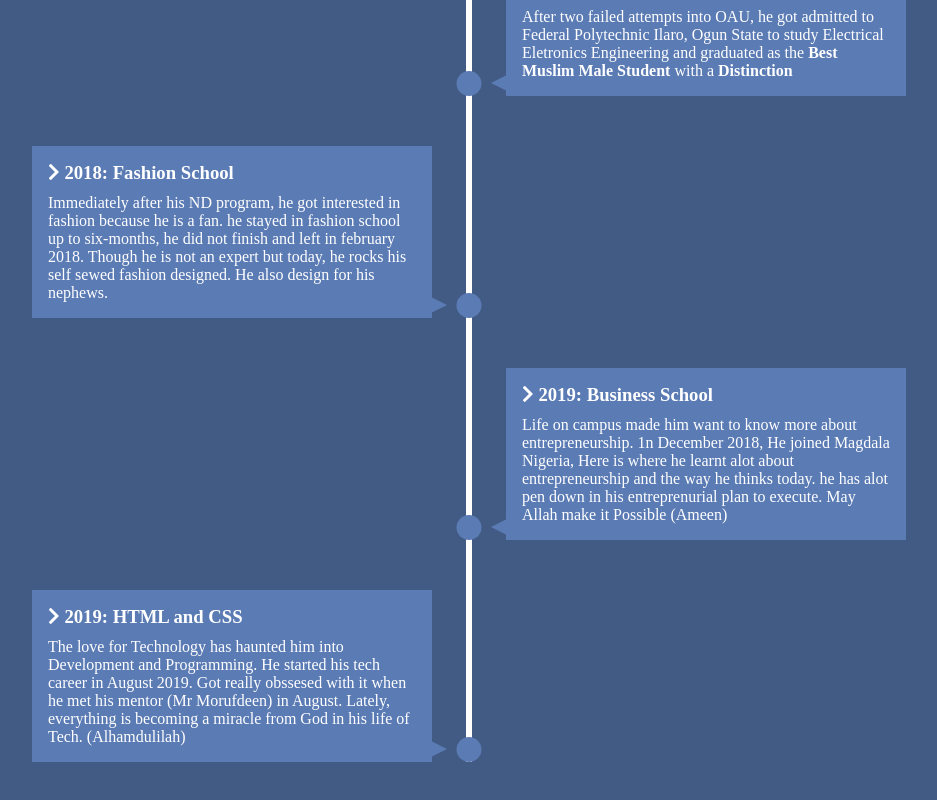
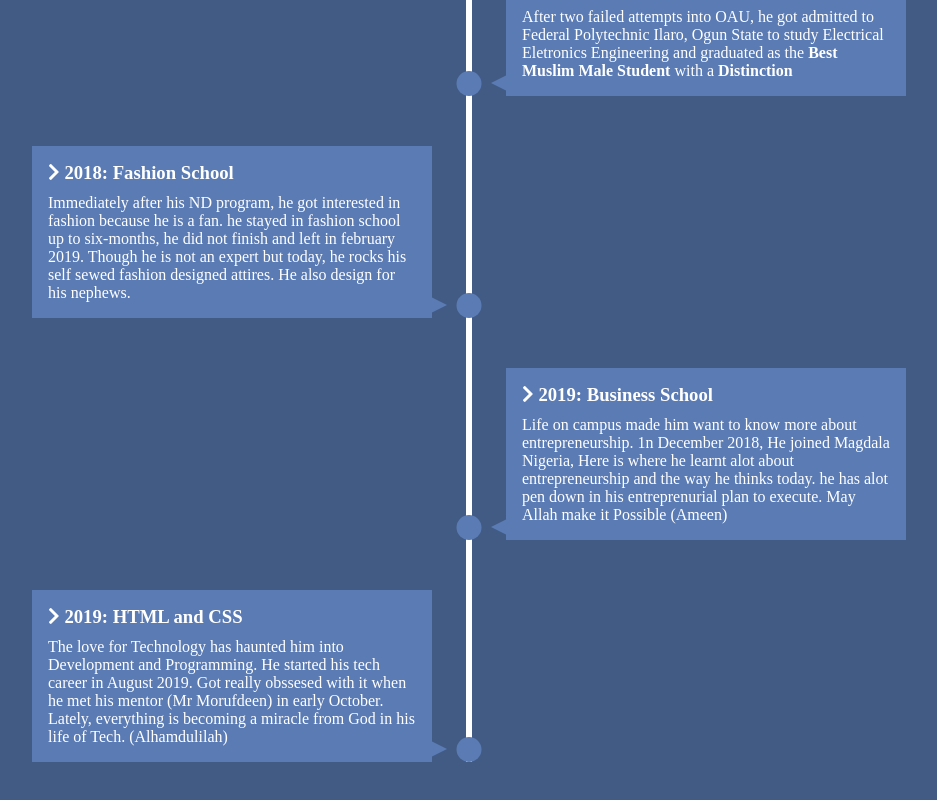
Before and after one commit to Napoleon-Jahmiu/resume, a plain HTML site: page index.html in a window 1280 px wide. Shown: the part 1481-2281 px from the top of the page, without its empty margins (171-1108 px from the left). Drawn offline with Linux system fonts and the light colour scheme.

Commit message:
modified info

```diff
--- a/index.html
+++ b/index.html
@@ -81,7 +81,7 @@
          <div>
            <h3><i class="fas fa-chevron-right"></i> 2016-2018: OND (Electrical Electronics Engineering)</h3>
            <p>After two failed attempts into OAU, he got admitted to Federal Polytechnic Ilaro, Ogun State to study
-             Electrical Eletronics Engineering and graduated as the <b>Best Muslim Male Student</b> with a <b>Distinction</b>
+             Electrical Eletronics Engineering and graduated as the <b>Best Muslim Male Student </b> with a <b>Distinction</b>
            </p>
          </div>
          </li>
@@ -91,7 +91,7 @@
          <div>
            <h3><i class="fas fa-chevron-right"></i> 2018: Fashion School</h3>
            <p>Immediately after his ND program, he got interested in fashion because he is a fan.
-             he stayed in fashion school up to six-months, he did not finish and left in february 2018. Though he is not an expert but today, he rocks his self sewed fashion designed. He also design for his nephews.
+             he stayed in fashion school up to six-months, he did not finish and left in february 2019. Though he is not an expert but today, he rocks his self sewed fashion designed attires. He also design for his nephews.
            </p>
          </div>
          </li>
@@ -109,7 +109,7 @@
          <div>
            <h3><i class="fas fa-chevron-right"></i> 2019: HTML and CSS</h3>
            <p>The love for Technology has haunted him into Development and Programming. He started his tech career in August 2019.
-             Got really obssesed with it when he met his mentor (Mr Morufdeen) in August. Lately, everything is becoming a miracle from God
+             Got really obssesed with it when he met his mentor (Mr Morufdeen) in early October. Lately, everything is becoming a miracle from God
              in his life of Tech. (Alhamdulilah)
            </p>
          </li>
```
